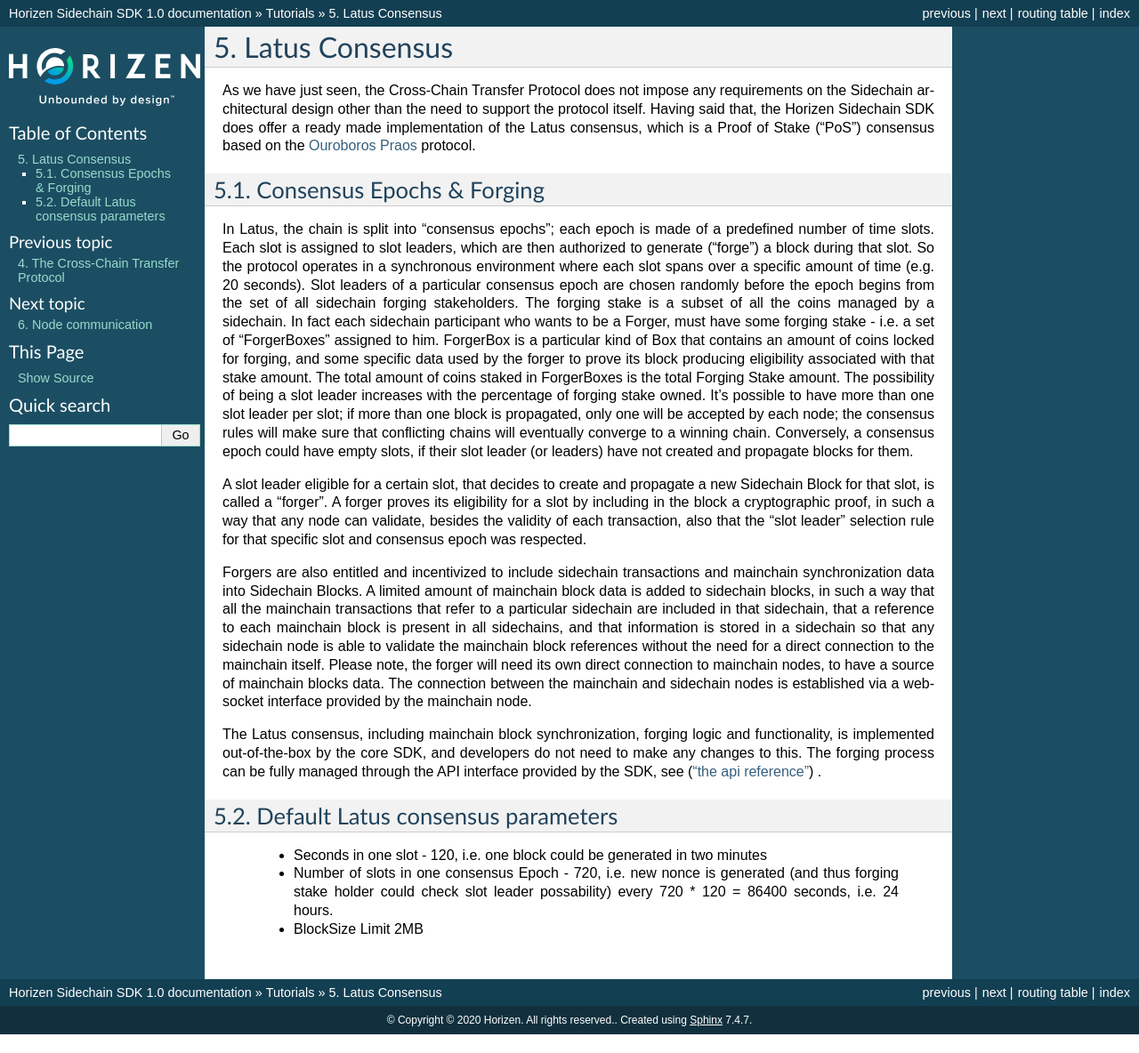
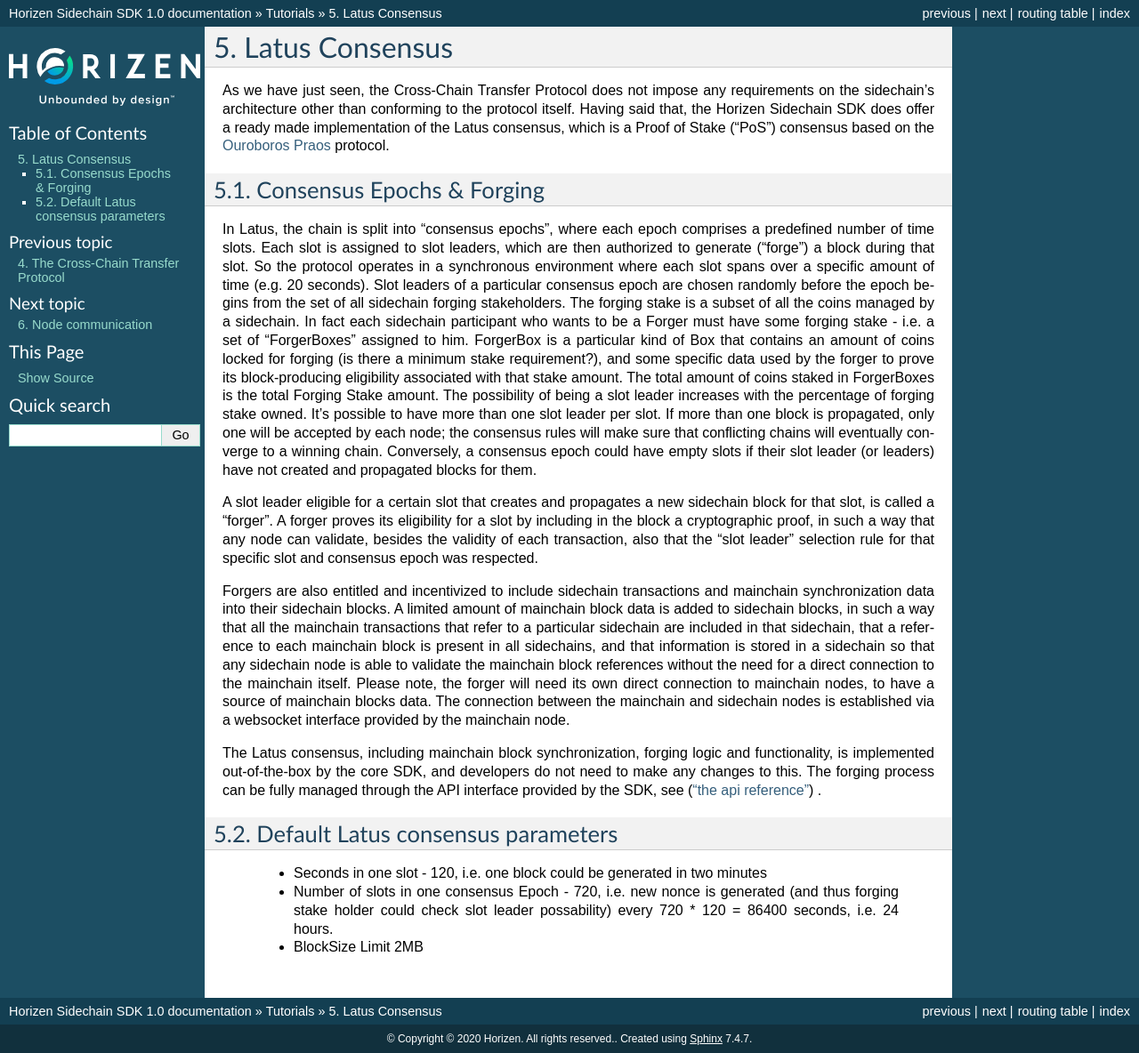
Before and after one commit to HorizenOfficial/developer-horizen-global, a Sphinx documentation site: the page built from docs/introduction/Latus-Consensus.rst, in a window 1280 px wide. Shown: the whole page at 89% size. Built offline with Sphinx 7.4.7, drawn with Linux system fonts in a browser that asks for light colours; before the commit the page ends 1163 px from its top, so only the background shows below that.

Commit message:
Update Latus-Consensus.rst

```diff
--- a/docs/introduction/Latus-Consensus.rst
+++ b/docs/introduction/Latus-Consensus.rst
@@ -2,18 +2,18 @@
 Latus Consensus
 ***************
 
-As we have just seen, the Cross-Chain Transfer Protocol does not impose any requirements on the Sidechain architectural design other than the need to support the protocol itself. Having said that, the Horizen Sidechain SDK does offer a ready made implementation of the Latus consensus, which is a Proof of Stake (“PoS”)  consensus based on the `Ouroboros Praos <https://eprint.iacr.org/2017/573.pdf>`_ protocol.
+As we have just seen, the Cross-Chain Transfer Protocol does not impose any requirements on the sidechain's architecture other than conforming to the protocol itself. Having said that, the Horizen Sidechain SDK does offer a ready made implementation of the Latus consensus, which is a Proof of Stake (“PoS”)  consensus based on the `Ouroboros Praos <https://eprint.iacr.org/2017/573.pdf>`_ protocol.
 
 Consensus Epochs & Forging
 ===========================
 
-In Latus, the chain is split into “consensus epochs”; each epoch is made of a predefined number of time slots. Each slot is assigned to slot leaders, which are then authorized to generate (“forge”) a block during that slot. So the protocol operates in a synchronous environment where each slot spans over a specific amount of time (e.g. 20 seconds).
-Slot leaders of a particular consensus epoch are chosen randomly before the epoch begins from the set of all sidechain forging stakeholders. The forging stake is a subset of all the coins managed by a sidechain. In fact each sidechain participant who wants to be a Forger, must have some forging stake - i.e. a set of “ForgerBoxes” assigned to him. ForgerBox is a particular kind of Box that contains an amount of coins locked for forging, and some specific data used by the forger to prove its block producing eligibility associated with that stake amount. The total amount of coins staked in ForgerBoxes is the total Forging Stake amount.
-The possibility of being a slot leader increases with the percentage of forging stake owned. It's possible to have more than one slot leader per slot; if more than one block is propagated, only one will be accepted by each node; the consensus rules will make sure that conflicting chains will eventually converge to a winning chain. Conversely, a consensus epoch could have empty slots, if their slot leader (or leaders) have not created and propagate blocks for them.
+In Latus, the chain is split into “consensus epochs”, where each epoch comprises a predefined number of time slots. Each slot is assigned to slot leaders, which are then authorized to generate (“forge”) a block during that slot. So the protocol operates in a synchronous environment where each slot spans over a specific amount of time (e.g. 20 seconds).
+Slot leaders of a particular consensus epoch are chosen randomly before the epoch begins from the set of all sidechain forging stakeholders. The forging stake is a subset of all the coins managed by a sidechain. In fact each sidechain participant who wants to be a Forger must have some forging stake - i.e. a set of “ForgerBoxes” assigned to him. ForgerBox is a particular kind of Box that contains an amount of coins locked for forging (is there a minimum stake requirement?), and some specific data used by the forger to prove its block-producing eligibility associated with that stake amount. The total amount of coins staked in ForgerBoxes is the total Forging Stake amount.
+The possibility of being a slot leader increases with the percentage of forging stake owned. It's possible to have more than one slot leader per slot. If more than one block is propagated, only one will be accepted by each node; the consensus rules will make sure that conflicting chains will eventually converge to a winning chain. Conversely, a consensus epoch could have empty slots if their slot leader (or leaders) have not created and propagated blocks for them.
 
-A slot leader eligible for a certain slot, that decides to create and propagate a new Sidechain Block for that slot, is called a “forger”. A forger proves its eligibility for a slot by including in the block a cryptographic proof, in such a way that any node can validate, besides the validity of each transaction, also that the "slot leader" selection rule for that specific slot and consensus epoch was respected.
+A slot leader eligible for a certain slot that creates and propagates a new sidechain block for that slot, is called a “forger”. A forger proves its eligibility for a slot by including in the block a cryptographic proof, in such a way that any node can validate, besides the validity of each transaction, also that the "slot leader" selection rule for that specific slot and consensus epoch was respected.
 
-Forgers are also entitled and incentivized to include sidechain transactions and mainchain synchronization data into Sidechain Blocks.
+Forgers are also entitled and incentivized to include sidechain transactions and mainchain synchronization data into their sidechain blocks.
 A limited amount of mainchain block data is added to sidechain blocks, in such a way that all the mainchain transactions that refer to a particular sidechain are included in that sidechain, that a reference to each mainchain block is present in all sidechains, and that information is stored in a sidechain so that any sidechain node is able to validate the mainchain block references without the need for a direct connection to the mainchain itself. Please note, the forger will need its own direct connection to mainchain nodes, to have a source of mainchain blocks data.
 The connection between the mainchain and sidechain nodes is established via a websocket interface provided by the mainchain node.
 
```
